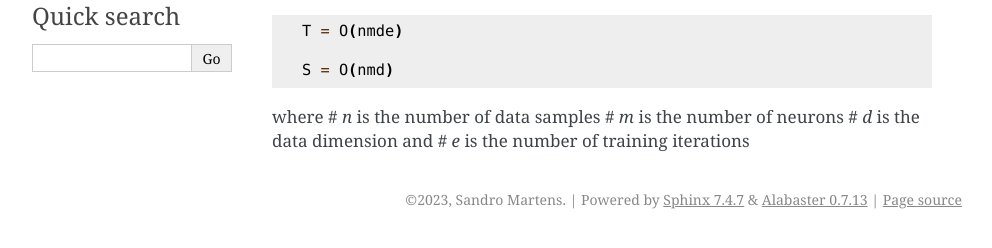
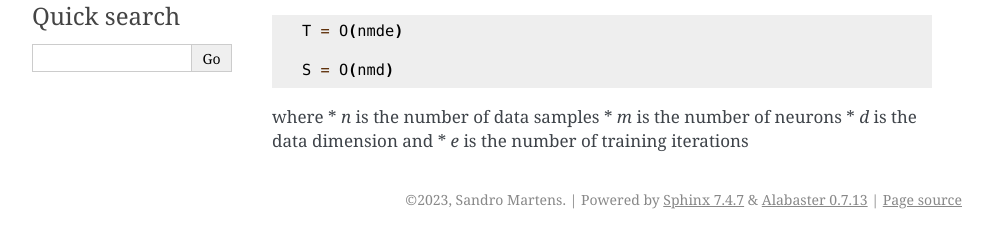
Before and after one commit to SandroMartens/DBGSOM, a Sphinx documentation site: the page built from docs/source/algorithm.rst, in a window 1280 px wide. Shown: the part 225-473 px from the top of the page, without its empty margins (148-1140 px from the left). Built offline with Sphinx 7.4.7, drawn with Linux system fonts in a browser that asks for light colours.

Commit message:
small fix

```diff
--- a/docs/source/algorithm.rst
+++ b/docs/source/algorithm.rst
@@ -5,12 +5,13 @@
 ------------------
 There are different ways to estimate the complexity of SOMs. A rough estimate for the complexity is:
 .. math::
+
     T = O(nmde)
 
     S = O(nmd)
 
 where
-# `n` is the number of data samples
-# `m` is the number of neurons
-# `d` is the data dimension and
-# `e` is the number of training iterations
+* `n` is the number of data samples
+* `m` is the number of neurons
+* `d` is the data dimension and
+* `e` is the number of training iterations
--- a/docs/source/plotting.rst
+++ b/docs/source/plotting.rst
@@ -0,0 +1,2 @@
+Plotting Results
+================
```
